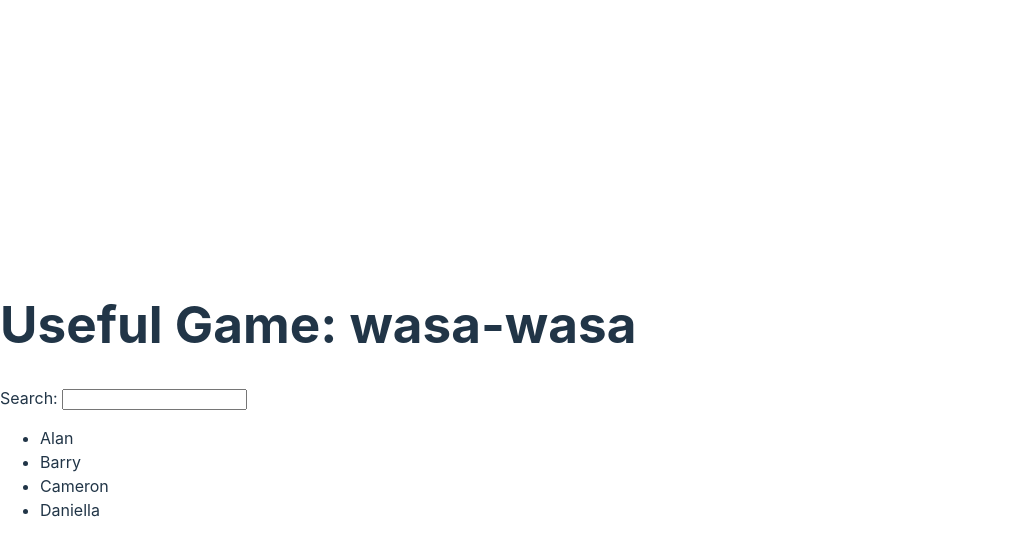
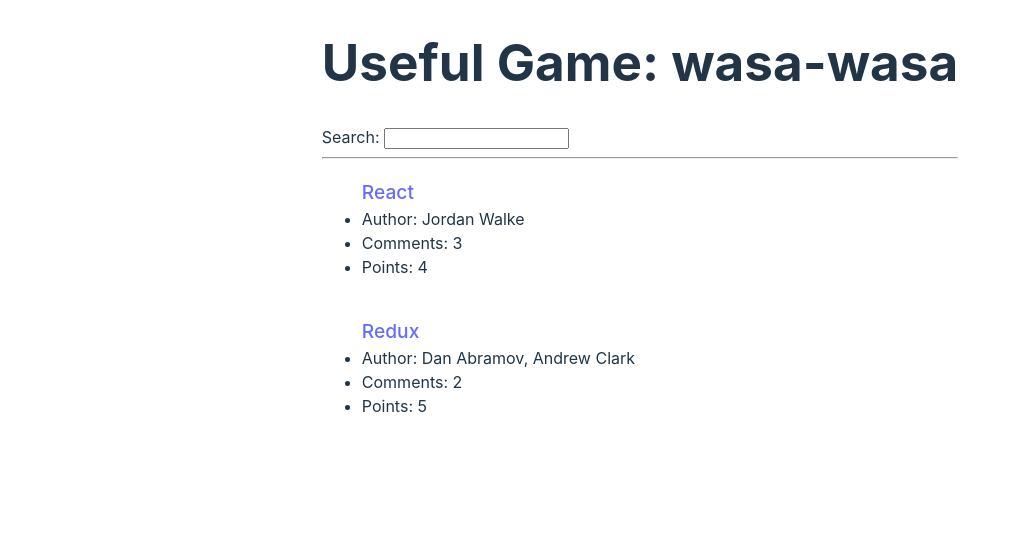
Before and after one commit to Pisotski/hacker-stories, a React (Vite) app: page / in a window 1280 px wide. Shown: the top 556 px of the page, without its empty margins (0-1017 px from the left). Built offline with nearby package versions, Linux system fonts and the light colour scheme.

Commit message:
implemented list in react

```diff
--- a/src/App.css
+++ b/src/App.css
@@ -40,3 +40,26 @@
 .read-the-docs {
   color: #888;
 } */
+
+body {
+  justify-content: center;
+}
+
+#root {
+  margin: 0;
+  display: flex;
+  place-items: center;
+  min-width: 320px;
+  min-height: 100vh;
+  align-items: flex-start;
+  justify-content: center;
+}
+
+.technology {
+  margin-bottom: 2em;
+  font-size: larger;
+}
+
+.technology li {
+  font-size: smaller;
+}
--- a/src/App.tsx
+++ b/src/App.tsx
@@ -5,7 +5,26 @@
   title: 'Useful Game',
   greeting: 'wasa-wasa'
 }
-const kids = ['Alan', 'Barry', 'Cameron', 'Daniella'];
+
+// Go ahead and render the item’s url, author, num_comments, and points as well.
+// In the special case of the url, use an HTML anchor HTML element (read: <a> tag) that surrounds the title.
+
+const list = [
+  {
+    title: 'React',
+    url: 'https://reactjs.org/',
+    author: 'Jordan Walke',
+    num_comments: 3,
+    points: 4,
+    objectID: 0,
+}, {
+    title: 'Redux',
+    url: 'https://redux.js.org/',
+    author: 'Dan Abramov, Andrew Clark',
+    num_comments: 2,
+    points: 5,
+    objectID: 1,
+}, ];
 
 function App() {
   return (
@@ -15,9 +34,19 @@
       </h1>
       <label htmlFor="search">Search: </label>
       <input id="search" type="text" />
-      <ul>
-        {kids.map(kid => <li>{kid}</li>)}
-      </ul>
+      <hr />
+      <div>
+        {list.map((item) => {
+          return (
+            <ul className="technology" key={item.objectID}>
+              <a href={item.url}>{item.title}</a>
+              <li>Author: {item.author}</li>
+              <li>Comments: {item.num_comments}</li>
+              <li>Points: {item.points}</li>
+            </ul>
+          )
+        })}
+      </div>
     </div>
   )
 }
```
